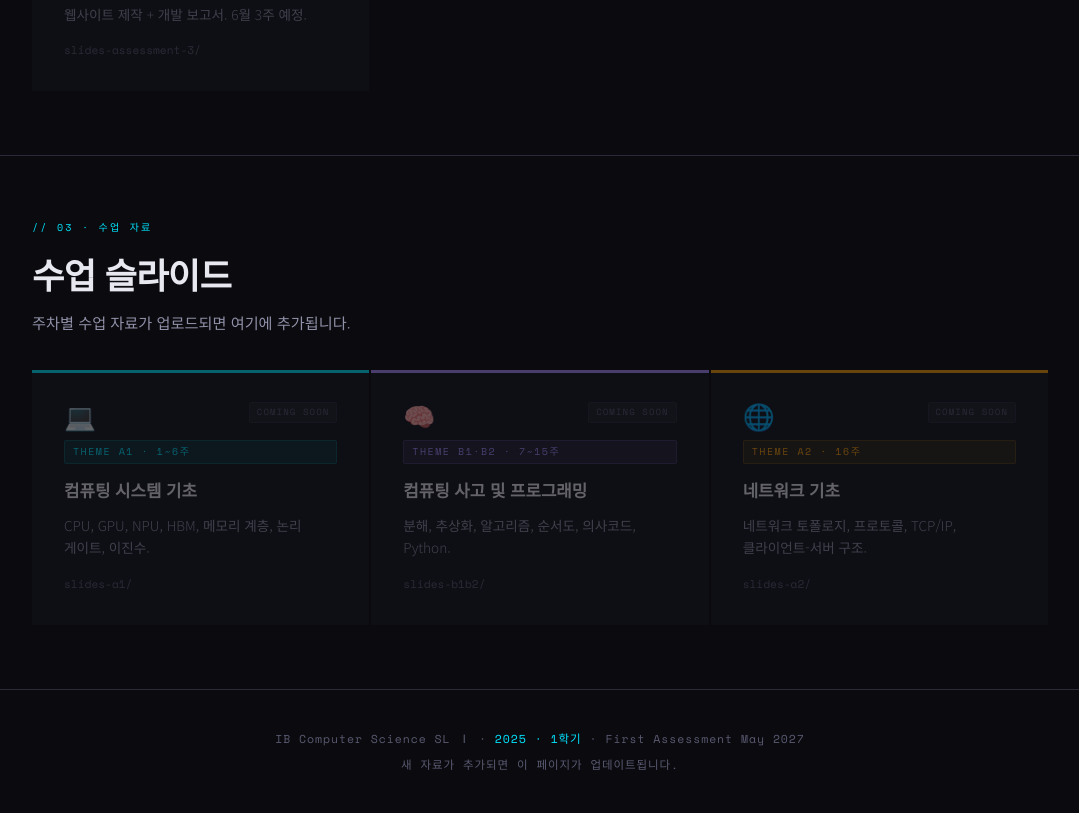
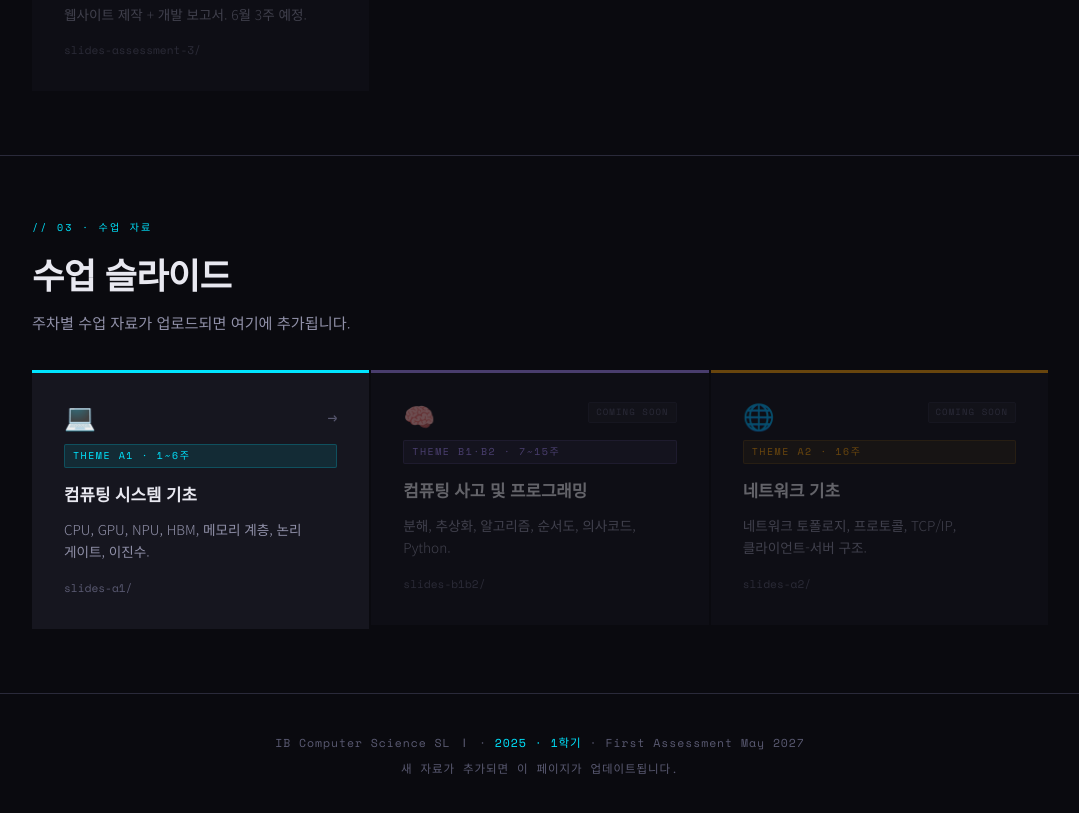
Before and after one commit to ejkim-suwoncca/ibcs, a plain HTML site: page index.html in a window 1280 px wide. Shown: the part 1682-2495 px from the top of the page, without its empty margins (100-1179 px from the left). Drawn offline with nearby package versions, Linux system fonts and the light colour scheme.

Commit message:
Update index.html

```diff
--- a/index.html
+++ b/index.html
@@ -451,16 +451,16 @@
     <p class="section-desc">주차별 수업 자료가 업로드되면 여기에 추가됩니다.</p>
     <div class="cards-grid">
       <div class="v-cyan">
-        <div class="link-card coming-soon">
+  <a class="link-card" href="./slides-a1/index.html">
     <div class="card-top">
       <div class="card-icon">💻</div>
-            <span class="coming-badge">Coming Soon</span>
+      <span class="card-arrow">→</span>
     </div>
     <span class="card-tag">Theme A1 · 1~6주</span>
     <div class="card-title">컴퓨팅 시스템 기초</div>
     <div class="card-desc">CPU, GPU, NPU, HBM, 메모리 계층, 논리 게이트, 이진수.</div>
     <div class="card-meta">slides-a1/</div>
-        </div>
+  </a>
 </div>
       <div class="v-purple">
         <div class="link-card coming-soon">
```
Lines whose indentation alone changed are shown as unchanged.
